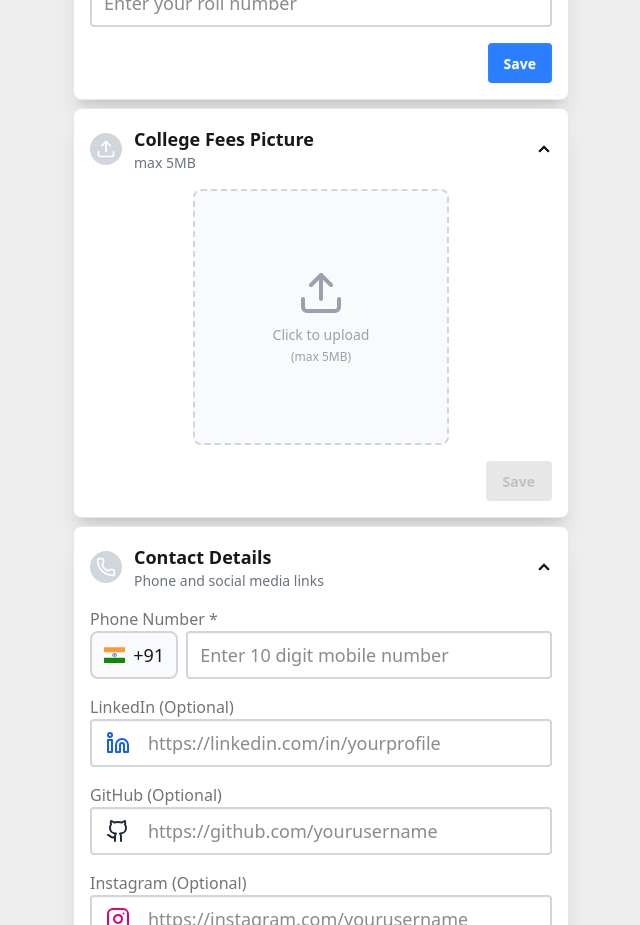
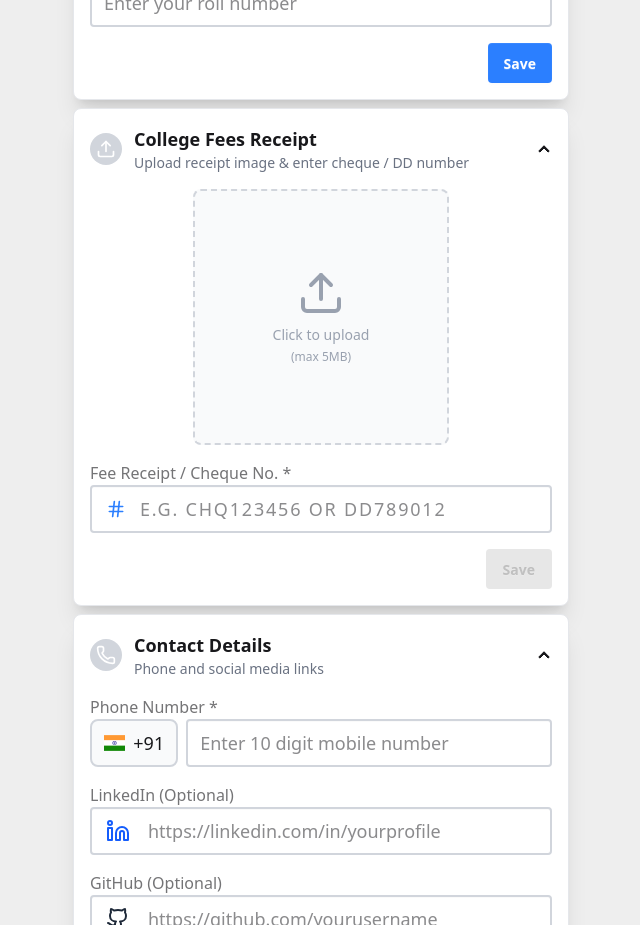
Before and after one commit to codewithmrkay/college-event-manager, a React app in the folder frontend/: page /profile in a window 1280 px wide. Shown: the part 2060-2985 px from the top of the page, without its empty margins (607-1247 px from the left). Built offline with nearby package versions, Linux system fonts and the light colour scheme; no server answers; the HTML template or start-up script is replaced by a standard one.

Commit message:
fees receipt no enter p solve

```diff
--- a/frontend/src/app/components/events/EventsCard.jsx
+++ b/frontend/src/app/components/events/EventsCard.jsx
@@ -112,7 +112,7 @@ const EventsCard = () => {
   };
 
   return (
-    <section className="w-full py-5 h-screen">
+    <section className="w-full py-5 min-h-screen">
       <div className="max-w-6xl mx-auto">
         <FilterEvents activeFilter={activeFilter} setActiveFilter={setActiveFilter} />
         {loading ? (
@@ -127,7 +127,7 @@ const EventsCard = () => {
             <p className="mt-4 text-gray-500 text-2xl font-mangodolly font-medium animate-pulse">No {activeFilter} events found.</p>
           </div>
         ) : (
-          <div className="grid grid-cols-1 lg:grid-cols-2 gap-6 h-screen">
+          <div className="grid grid-cols-1 lg:grid-cols-2 gap-6 min-h-screen">
             {displayEvents.map((event) => (
               <div
                 key={event.id}
--- a/frontend/src/app/components/onboarding/CollegeFee.jsx
+++ b/frontend/src/app/components/onboarding/CollegeFee.jsx
@@ -1,11 +1,13 @@
 import { useState, useEffect } from 'react';
-import { Check, Upload, Loader2 } from 'lucide-react';
+import { Check, Upload, Loader2, Hash } from 'lucide-react';
 import { useUserStore } from '../../store/user.store';
 import toast from 'react-hot-toast';
 
 const CollegeFee = () => {
     const [preview, setPreview] = useState(null);
     const [cloudinaryUrl, setCloudinaryUrl] = useState('');
+    const [feeReceiptNo, setFeeReceiptNo] = useState('');
+    const [receiptNoError, setReceiptNoError] = useState('');
     const [uploading, setUploading] = useState(false);
     const [saving, setSaving] = useState(false);
     const [error, setError] = useState('');
@@ -15,10 +17,11 @@ const CollegeFee = () => {
 
     useEffect(() => {
         if (user?.collegeFeeImg) {
-            setPreview(user.collegeFeeImg)
+            setPreview(user.collegeFeeImg);
+            setFeeReceiptNo(user?.feeReceiptNo || '');
             setIsOpen(false);
         };
-    }, [user?.collegeFeeImg]);
+    }, [user?.collegeFeeImg, user?.feeReceiptNo]);
 
     const isSaved = user?.collegeFeeImg && !cloudinaryUrl;
 
@@ -37,8 +40,8 @@ const CollegeFee = () => {
         }
 
         if (file.size > 5 * 1024 * 1024) {
-            setError('Image must be less than 2MB');
-            toast.error('Image must be less than 2MB');
+            setError('Image must be less than 5MB');
+            toast.error('Image must be less than 5MB');
             return;
         }
 
@@ -48,12 +51,6 @@ const CollegeFee = () => {
 
         img.onload = async () => {
             URL.revokeObjectURL(url);
-
-            // if (img.width !== img.height) {
-            //     setError('Image must be square');
-            //     toast.error('Image must be square');
-            //     return;
-            // }
 
             // Valid - show preview and upload
             setPreview(URL.createObjectURL(file));
@@ -91,7 +88,7 @@ const CollegeFee = () => {
                 setCloudinaryUrl(data.secure_url);
 
                 // Success toast
-                toast.success('Image uploaded! Click Save to update College Fee Picture', {
+                toast.success('Image uploaded! Enter receipt number & click Save', {
                     id: uploadToast,
                     duration: 4000
                 });
@@ -114,20 +111,32 @@ const CollegeFee = () => {
         img.src = url;
     };
 
+    const handleReceiptNoChange = (value) => {
+        setFeeReceiptNo(value.toUpperCase());
+        setReceiptNoError('');
+    };
+
     const handleSave = async () => {
         if (!cloudinaryUrl) return;
+
+        // Validate receipt number
+        if (!feeReceiptNo.trim()) {
+            setReceiptNoError('Fee receipt / cheque number is required');
+            toast.error('Please enter the fee receipt / cheque number');
+            return;
+        }
 
         setSaving(true);
         setError('');
 
-        const saveToast = toast.loading('Saving Fees picture...');
+        const saveToast = toast.loading('Saving fee receipt...');
 
         try {
-            const result = await updateCollegeFeeImage(cloudinaryUrl);
+            const result = await updateCollegeFeeImage(cloudinaryUrl, feeReceiptNo.trim());
             if (!result.success) throw new Error(result.error || 'Failed to save');
 
             setCloudinaryUrl('');
-            toast.success('Fees picture saved successfully!', { id: saveToast });
+            toast.success('Fee receipt saved! Awaiting admin verification.', { id: saveToast });
 
         } catch (err) {
             setError(err.message);
@@ -136,13 +145,6 @@ const CollegeFee = () => {
             setSaving(false);
         }
     };
-
-    // const handleChangeClick = () => {
-    //     toast('Select a new image to change your profile picture', {
-    //         icon: '🖼️',
-    //         duration: 3000
-    //     });
-    // };
 
     return (
         <div className="shadow-xl collapse collapse-arrow bg-base-100 border border-gray-200 rounded-lg">
@@ -155,14 +157,15 @@ const CollegeFee = () => {
                     {isSaved ? <Check className="w-5 h-5 text-white" strokeWidth={3} /> : <Upload className="w-5 h-5 text-white" />}
                 </div>
                 <div>
-                    <h3 className="text-lg font-semibold">College Fees Picture</h3>
-                    <p className="text-sm text-gray-500">max 5MB</p>
+                    <h3 className="text-lg font-semibold">College Fees Receipt</h3>
+                    <p className="text-sm text-gray-500">Upload receipt image &amp; enter cheque / DD number</p>
                 </div>
             </div>
 
             <div className="collapse-content">
-                <div className="space-y-4">
+                <div className="flex flex-col gap-4">
 
+                    {/* Image Upload */}
                     <label className="block">
                         <div className={`relative w-64 h-64 mx-auto border-2 border-dashed rounded-lg transition-colors overflow-hidden bg-gray-50 ${uploading || saving
                             ? 'border-gray-300 cursor-not-allowed'
@@ -199,9 +202,42 @@ const CollegeFee = () => {
                     {error && <p className="text-error text-sm text-center">{error}</p>}
 
                     {cloudinaryUrl && !error && (
-                        <p className="text-success text-sm text-center">✓ Uploaded! Click Save</p>
+                        <p className="text-success text-sm text-center">✓ Uploaded! Enter receipt number &amp; click Save</p>
                     )}
 
+                    {/* Fee Receipt / Cheque Number Input */}
+                    <div className="form-control">
+                        <label className="label">
+                            <span className="label-text font-medium text-base">
+                                Fee Receipt / Cheque No. *
+                            </span>
+                        </label>
+                        <div className="relative">
+                            <div className="absolute left-4 top-1/2 -translate-y-1/2 z-10">
+                                <Hash className="w-5 h-5 text-blue-500" />
+                            </div>
+                            <input
+                                type="text"
+                                placeholder="e.g. CHQ123456 or DD789012"
+                                value={feeReceiptNo}
+                                onChange={(e) => handleReceiptNoChange(e.target.value)}
+                                className={`input input-lg w-full pl-12 border-2 ${receiptNoError ? 'border-red-500' : 'border-gray-300'
+                                    } focus:border-blue-500 focus:outline-none tracking-widest uppercase`}
+                                disabled={saving || uploading}
+                                maxLength={30}
+                            />
+                        </div>
+                        {receiptNoError && (
+                            <span className="text-red-500 text-xs mt-1">{receiptNoError}</span>
+                        )}
+                        {user?.feeReceiptNo && !cloudinaryUrl && (
+                            <span className="text-gray-400 text-xs mt-1">
+                                Saved: <span className="font-semibold tracking-widest">{user.feeReceiptNo}</span>
+                            </span>
+                        )}
+                    </div>
+
+                    {/* Action Buttons */}
                     <div className="flex justify-end gap-2">
                         {isSaved && (
                             <label
--- a/frontend/src/app/pages/Events.jsx
+++ b/frontend/src/app/pages/Events.jsx
@@ -3,7 +3,7 @@ import EventsCard from '../components/events/EventsCard'
 
 export const Events = () => {
   return (
-    <div className='w-full'>
+    <div className='w-full min-h-screen'>
       <EventsCard/>
     </div>
   )
--- a/frontend/src/app/store/user.store.js
+++ b/frontend/src/app/store/user.store.js
@@ -104,15 +104,16 @@ export const useUserStore = create((set) => ({
   },
 
   // Update college fee image
-  updateCollegeFeeImage: async (collegeFeeImg) => {
+  updateCollegeFeeImage: async (collegeFeeImg, feeReceiptNo) => {
     try {
       set({ loading: true, error: null, success: null });
-      const data = await updateCollegeFeeImage({ collegeFeeImg });
+      const data = await updateCollegeFeeImage({ collegeFeeImg, feeReceiptNo });
 
       set((state) => ({
         user: {
           ...state.user,
           collegeFeeImg: data.collegeFeeImg,
+          feeReceiptNo: data.feeReceiptNo,
           isVerified: data.isVerified // Reset to false
         },
         success: data.message,
```
Also changed, not shown: 1 other file (tests, documents, lock files or other folders).
